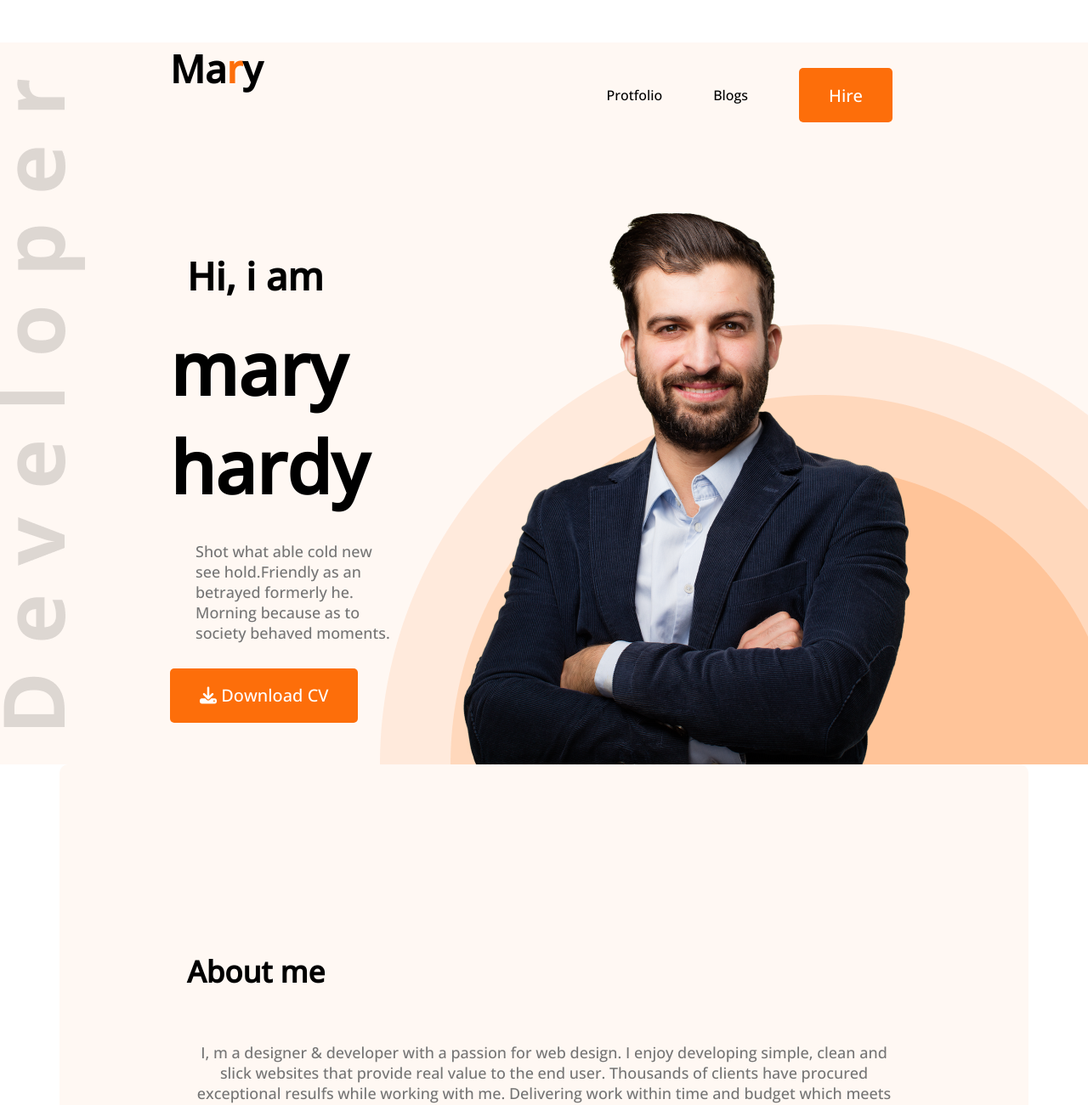
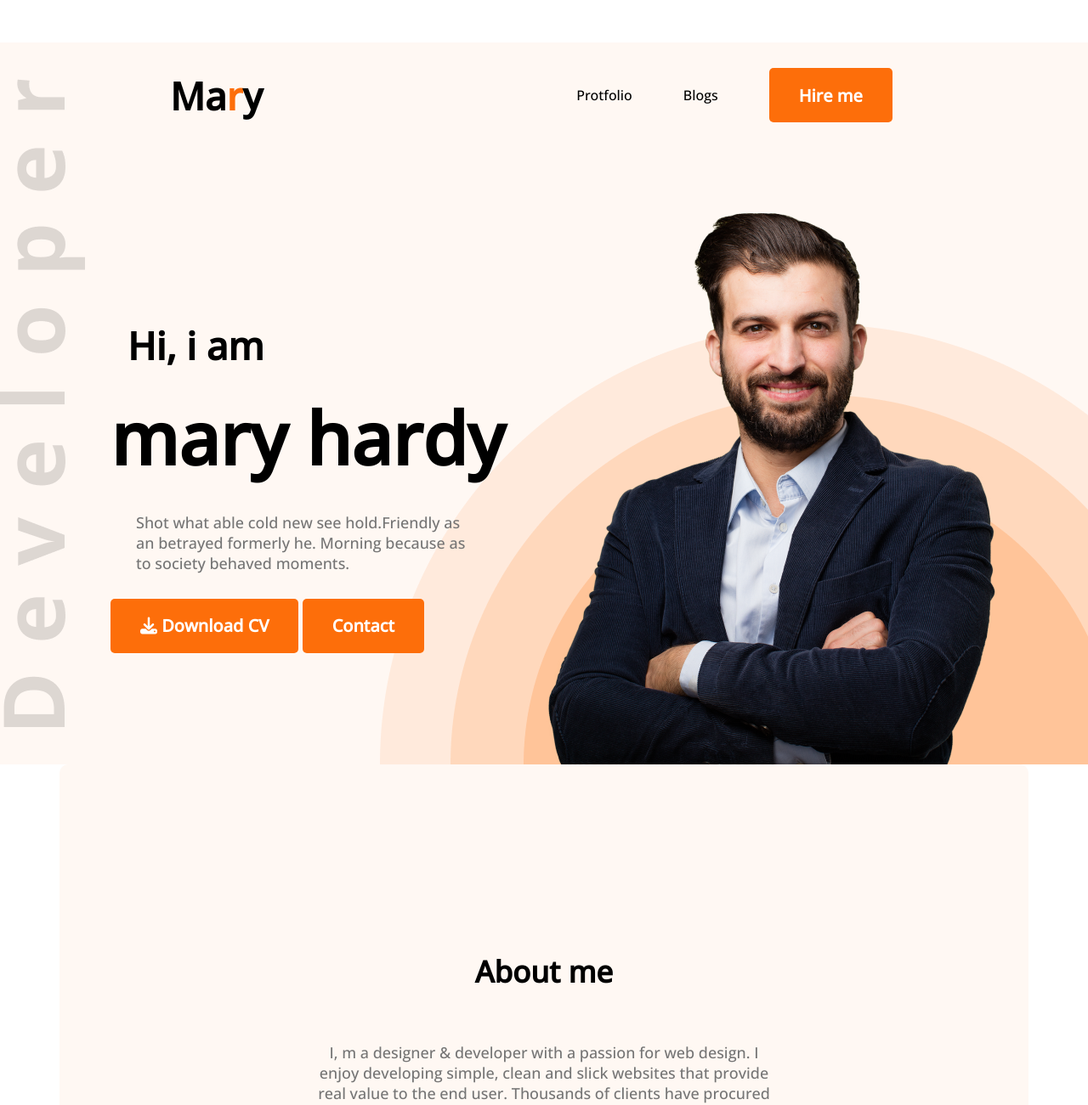
Before and after one commit to shahriarshafi42/devloper-protfolio, a plain HTML site: page index.html in a window 1280 px wide. Shown: the top 1301 px of the page at 85% size. Drawn offline with nearby package versions, Linux system fonts and the light colour scheme.

Commit message:
first commit

```diff
--- a/index.html
+++ b/index.html
@@ -18,22 +18,23 @@
             <ul>
                 <li>Protfolio</li>
                 <li>Blogs</li>
-                <li><button class="btn-primary">Hire</button></li>
+                <li><button class="btn-primary">Hire me</button></li>
             </ul>
         </nav>
            <!-- header banner -->
            <div class="banner">
-            <div>
+            <div class="mardy">
                 <h3 class="banner-sub-title"> Hi, i am</h3>
                 <h1 class="banner-title">mary hardy</h1>
                 <p class="banner-discription">Shot what able cold new see hold.Friendly as an betrayed formerly he. Morning because as to society behaved moments.</p>
                 <button class="btn-primary"><i class="fa-solid fa-download"></i> Download CV</button>
+                <button class="btn-primary"> Contact</button>
             </div>
             <img src="./images/hardy.png" alt="  ">
            </div>
 
     </header>
-
+ <!-- about me  -->
 
     <main>
         <section class="about">
@@ -63,6 +64,9 @@
         <!-- what i do section -->
         <section class="what i do">
             <h3 class="section-title">WHAT I DO</h3>
+            <p class="section-discription"> have more than 10 years experience building software for clients all over the world. Below is a quick
+overview of my main technical skill sets and technologies i use. Want to find out more about my experience?
+Check out my online resume and project portfolio</p>
             <!-- .skills-container>skill*4>img+p.skill-title+p.skill-discription>lorem15 -->
             <div class="skills-container">
                 <skill>
@@ -137,7 +141,7 @@
 
             </div>
             <div class="resume-button">
-                <button class="btn-primary">Dowload CV</button>
+                <button class="btn-primary"><i class="fa-solid fa-download"></i> Dowload CV</button>
             </div>
 
 
@@ -147,7 +151,8 @@
             <div>
                 <h3 class="section-title">Lets Connect</h3>
                 <p class="section-descriction">Please fill out the form on this section to contact with me or call between 9:00 A.M and 8.00 P.M ET, Monday through Friday. </p>
-                <a href="">
+                <div class="imogi">
+                    <a href="">
                     <img src="./images/icons/facebook.png" alt="">
                 </a>
                 <a href="">
@@ -157,6 +162,7 @@
                     <img src="./images/icons/twitter.png" alt="">
                 </a>
 
+                </div>
             </div>
             <div>
                 <h3 class="section-title">Let’s Message me   </h3>
--- a/style/protfolio.css
+++ b/style/protfolio.css
@@ -15,6 +15,7 @@ nav {
     display: flex;
     justify-content: space-between;
     margin: 50px 200px;
+    align-items: center;
 
 
 }
@@ -45,7 +46,7 @@ nav ul {
     height: 64px;
     border-radius: 5px;
     background: #FD6E0A;
-    font-weight: 700px;
+    font-weight: bold;
     font-size: 20px;
 
     color: #FFFFFF;
@@ -53,12 +54,17 @@ nav ul {
     padding: 18px 35px;
 
 }
+.mardy{
+    margin-left: 30px;
+}
 
 /* BANNAER style */
 .banner {
-    margin: 0px 200px;
+    margin: 0px 100px;
     display: flex;
     align-items: center;
+    justify-content: space-between;
+
 }
 
 .banner-sub-title {
@@ -98,10 +104,13 @@ main {
 }
 
 .section-title {
+    display: flex;
 
-    margin-bottom: 30px;
+    margin-bottom: 0px;
     font-size: 35px;
     text-align: center;
+    justify-content: center;
+
 
 }
 
@@ -109,6 +118,10 @@ main {
     font-size: 18px;
     color: #757575;
     margin-bottom: 30px;
+    justify-content: center;
+    display: flex;
+    padding: 0px 150px;
+
 }
 
 
@@ -231,3 +244,8 @@ skill {
 a{
     text-decoration: none;
 }
+.imogi img {
+    padding-right: 30px;
+
+
+}
```
